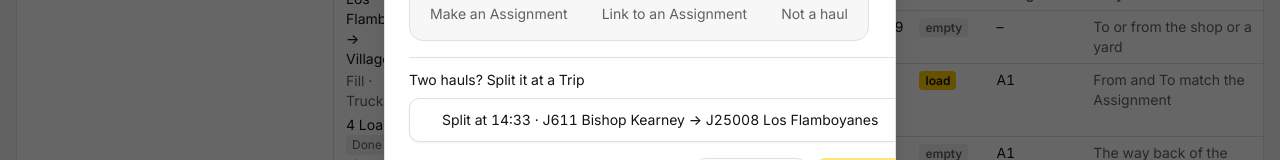
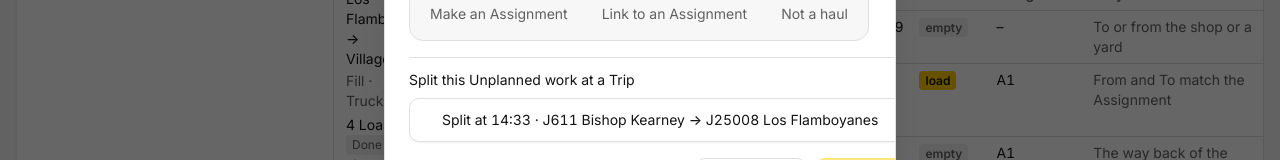
Before and after one commit to Schrex/Truck-Dispatch, a React (Vite) app: page /simulate in a window 1280 px wide. Both pictures are taken after a click on the button "1 Unplanned work". Shown: the part 365-525 px from the top of the page. Built offline with nearby package versions, Linux system fonts and the light colour scheme.

Commit message:
Say Unplanned work, not haul, run or piece, in the UI and docs

```diff
--- a/src/simulate/UnplannedAnswerFlow.tsx
+++ b/src/simulate/UnplannedAnswerFlow.tsx
@@ -118,13 +118,13 @@ function MakeAnAssignmentQuestions({ work, materials, onReady }: WayProps) {
   );
 }
 
-/** "Two hauls? Split it at a Trip": one button per Trip after the first; tapping one splits the piece there. */
+/** "Split this Unplanned work at a Trip": one button per Trip after the first; tapping one splits the piece there. */
 function SplitRow({ splits, onSplit }: { splits: { at: string; label: string }[]; onSplit: (at: string) => void }) {
   const labelId = useId();
   return (
     <div role="group" aria-labelledby={labelId} className="space-y-2 border-t pt-3">
       <p id={labelId} className="text-sm font-medium">
-        Two hauls? Split it at a Trip
+        Split this Unplanned work at a Trip
       </p>
       <div className="flex flex-wrap gap-2">
         {splits.map((s) => (
--- a/src/simulate/realDay.ts
+++ b/src/simulate/realDay.ts
@@ -177,7 +177,7 @@ export const REAL_DAY = {
     },
     {
       id: 'split',
-      name: 'Made up: a run to split',
+      name: 'Made up: Unplanned work to split',
       // Nothing explains the run J25008 → J611 → Villager → J25008: two hauls in one piece of Unplanned work.
       assignments: [assignment('a1', 'A1', WALWORTH, J25008, '1&2 stone')],
       day: SPLIT_DAY,
```
Also changed, not shown: 3 other files (tests, documents, lock files or other folders).
